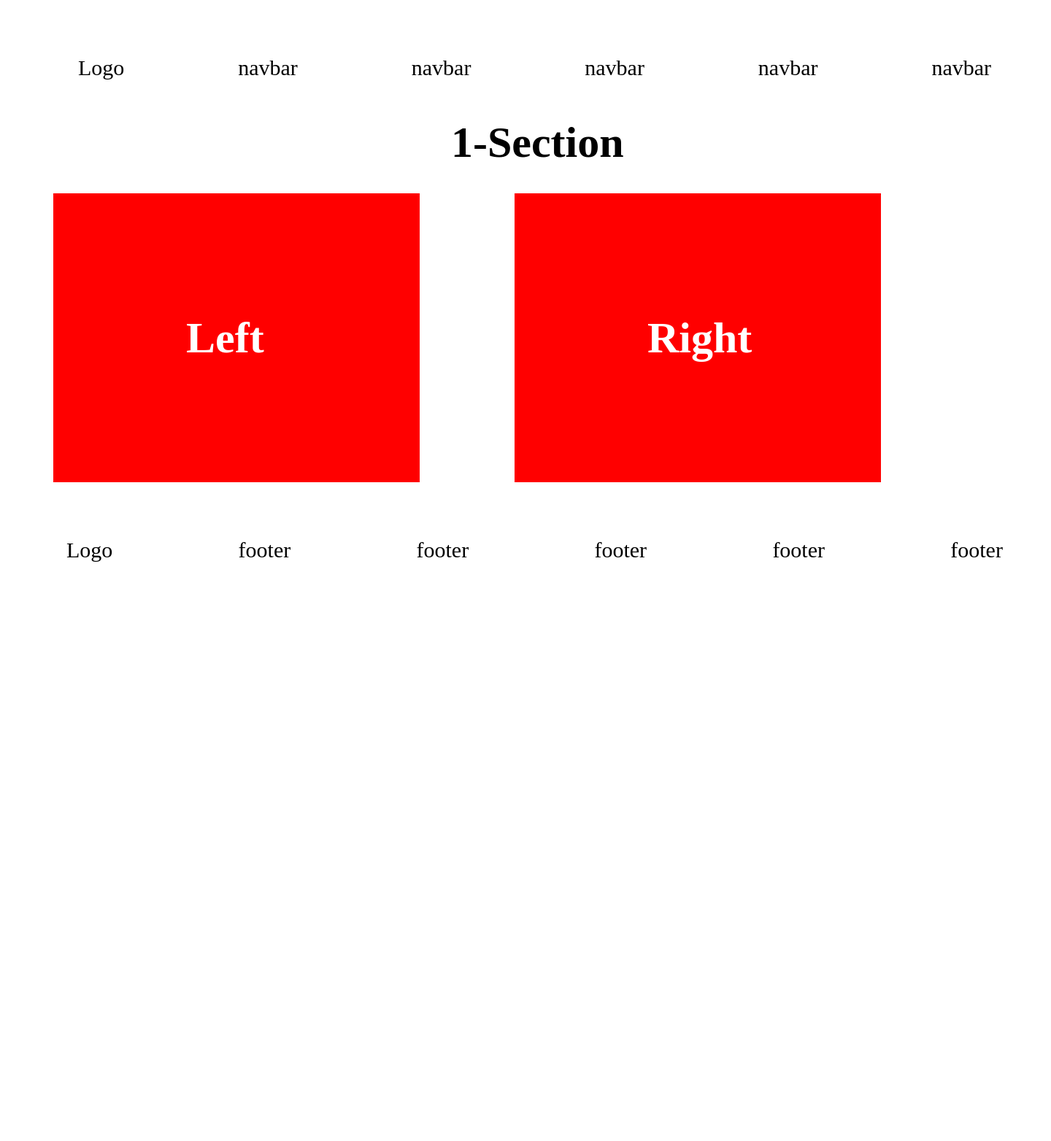
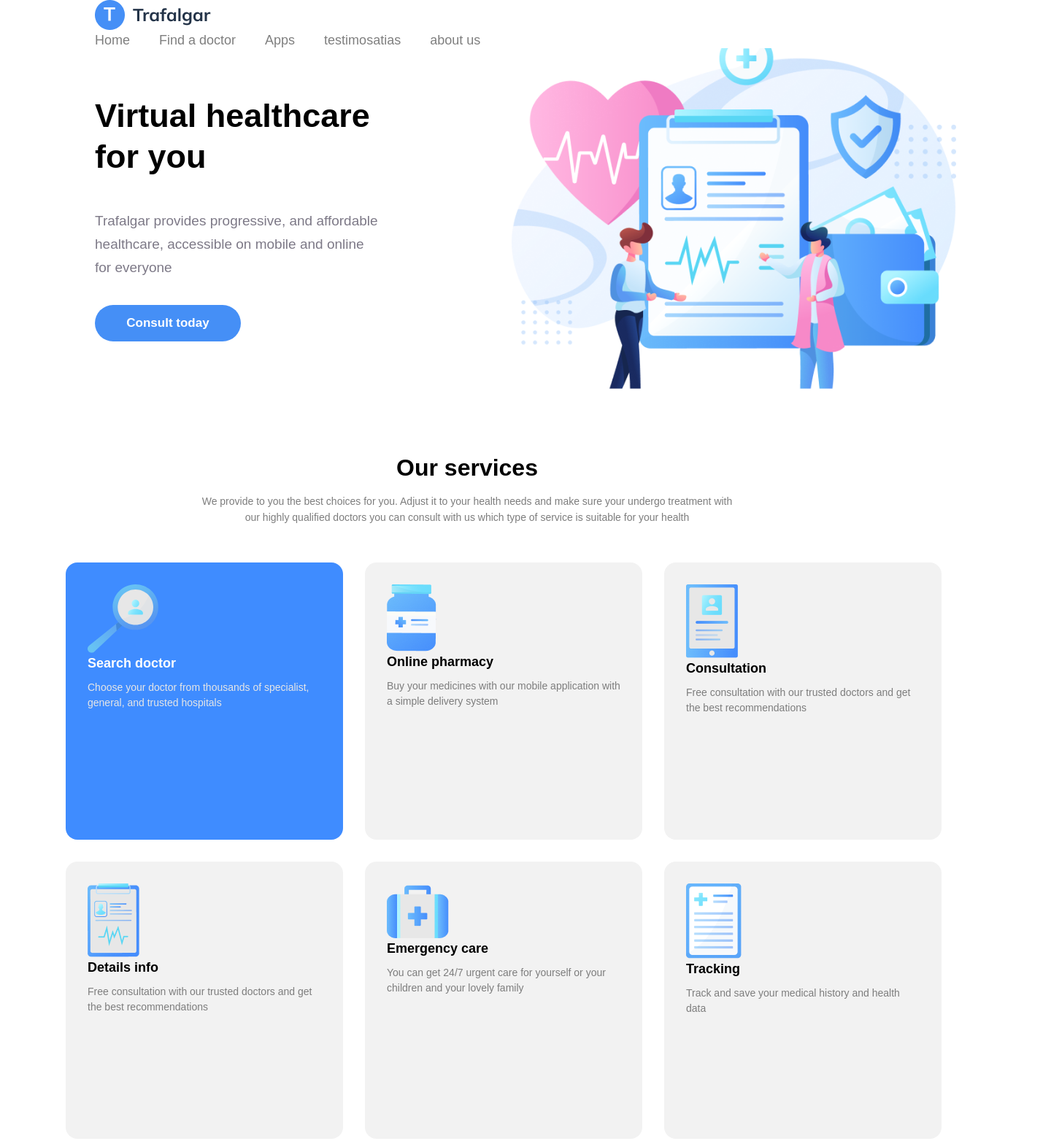
Before and after one commit to shahzo2008/flex, a plain HTML site: page index.html in a window 1280 px wide. Shown: the top 1564 px of the page at 73% size, 1440 px wide, since content can reach past the window. Before the commit the page ends 800 px from the top, so only its background shows below. Drawn offline with Linux system fonts and the light colour scheme.

Commit message:
Add files via upload

```diff
--- a/index.html
+++ b/index.html
@@ -6,27 +6,89 @@
     <title>Document</title>
     <link rel="stylesheet" href="style.css">
 </head>
-<body>
-    <div class="main">
-       <div>Logo</div>
-       <div>navbar</div>
-       <div>navbar</div>
-       <div>navbar</div>
-       <div>navbar</div>
-       <div>navbar</div>
+<body class="back">
+     <header class="header">
+        <nav class="nav">
+            <img src="logo (2).png" alt="" class="logo">
+            <ul>
+                <li>Home</li>
+                <li>Find a doctor</li>
+                <li>Apps</li>
+                <li>testimosatias</li>
+                <li>about us</li>
+            </ul>
+        </nav>
+        <div class="header-content">
+            <div class="header-content_text">
+              <h1>Virtual healthcare <br> for you</h1>
+              <br>
+              <p class="">Trafalgar provides progressive, and affordable <br> healthcare, accessible on mobile and online <br> for everyone</p>
+              <button class="btn">Consult today</button>
+            </div>
+            <div class="header-content_img"></div>
+            <img src="trafalgar-header illustration 1.png" alt="">
+        </div>
+    </header>
+
+    <section class="services">
+    <h2>Our services</h2>
+    <p class="subtitle">
+        We provide to you the best choices for you. Adjust it to your health needs and make sure your undergo treatment
+        with our highly qualified doctors you can consult with us which type of service is suitable for your health
+    </p>
+
+    <div class="cards">
+        <div class="card active">
+            <img src="icon.svg" alt="">
+            <h3>Search doctor</h3>
+            <p>
+                Choose your doctor from thousands of specialist, general, and trusted hospitals
+            </p>
+        </div>
+
+        <div class="card">
+            <img src="icon.png" alt="">
+            <h3>Online pharmacy</h3>
+            <p>
+                Buy your medicines with our mobile application with a simple delivery system
+            </p>
+        </div>
+
+        <div class="card">
+           <img src="icon (2).png" alt="">
+            <h3>Consultation</h3>
+            <p>
+                Free consultation with our trusted doctors and get the best recommendations
+            </p>
+        </div>
+
+        <div class="card">
+            <img src="icon (3).png" alt="">
+            <h3>Details info</h3>
+            <p>
+                Free consultation with our trusted doctors and get the best recommendations
+            </p>
+        </div>
+
+        <div class="card">
+           <img src="icon (4).png" alt="">
+            <h3>Emergency care</h3>
+            <p>
+                You can get 24/7 urgent care for yourself or your children and your lovely family
+            </p>
+        </div>
+
+        <div class="card">
+           <img src="icon (5).png" alt="">
+            <h3>Tracking</h3>
+            <p>
+                Track and save your medical history and health data
+            </p>
+        </div>
     </div>
-    <h1 class="name">1-Section</h1>
-    <div class="title">
-        <div class="box"><h1 class="time">Left</h1></div>
-        <div class="box"><h1 class="time">Right</h1></div>
-    </div>
-        <div class="bottom">
-       <div>Logo</div>
-       <div>footer</div>
-       <div>footer</div>
-       <div>footer</div>
-       <div>footer</div>
-       <div>footer</div>
-    </div>
+
+    <button class="learn-more">Learn more</button>
+  </section>
+
 </body>
 </html>
--- a/style.css
+++ b/style.css
@@ -1,58 +1,178 @@
-.main{
+*{
+    margin: 0;
+    padding: 0;
+    box-sizing: border-box;
+    list-style: none;
+}
+.header{
+    width: 1440px;
+    margin: 0 auto;
+    padding: 0 130px;
+
+}
+/* .header:hover{
+    background-color: yellow; */
+}
+.nav{
+    width: 100%;
     display: flex;
-    width: 1283px;
-    height: 39px;
-    margin-top: 76px;
-    margin-left: 63px;
-    padding-right: 20px;
-    padding-left: 20px;
-    gap: 124px;
-    justify-content: space-around;
-    font-size: 30px;
-}
-.name{
-
-    margin-top: 50px;
-    margin-left: 610px;
-    font-weight: 700px;
-    size: 64px;
-    line-height: 100%;
-    letter-spacing: 0%;
-    font-size: 60px;
-}
-.title{
-    display: flex;
-    justify-content: space-around;
-    color: white;
-
-
+    align-items: center;
+    justify-content: space-between;
 
 }
 
-.box{
+.nav ul{
     display: flex;
-    width: 498px;
-    height: 392px;
-    border: 2px solid red;
-    background-color: red;
-}
-.time{
-    text-align: center;
-    align-content: center;
-    color: white;
-    padding-left: 180px;
-    font-size: 60px;
-}
-.bottom{
-    display: flex;
-    width: 1283px;
-    height: 39px;
-    margin-top: 76px;
-    margin-left: 63px;
-    padding-right: 20px;
-    padding-left: 20px;
-    gap: 124px;
-    justify-content: space-between;
-    font-size: 30px;
+    align-items: center;
+    gap: 40px;
 
 }
+.nav ul li{
+    font-size: 18px;
+    font-weight: 400px;
+    color: black;
+    opacity: 0.5;
+
+}
+/* . nav ul list-style:hover{
+color: red;
+font-weight: 700px;
+opacity: 1;
+transition: all;
+} */
+.nav ul li:hover{
+    color: red;
+    font-weight: 700;
+    opacity: 1;
+    transition: all 1s ;
+}
+.header-content{
+    width: 100%;
+    display: flex;
+    justify-content: space-between;
+    align-items: center;
+}
+.header-content_text{
+    width: 440px;
+}
+.header-content_text h1{
+    font-size: 45px ;
+    font-weight: 700;
+    line-height: 56px ;
+    margin-bottom:26px ;
+}
+.header-content_text p{
+    font-size:19px ;
+    font-weight: 300;
+    line-height: 32px ;
+    color: #7D7987;
+    margin-bottom:35px ;
+}
+.btn{
+    width: 200px;
+    height: 50px;
+    border-radius: 55px;
+    background-color: #458FF6;
+    color: white;
+    font-size: 17px;
+    font-weight: 700;
+    border: none;
+}
+* {
+    margin: 0;
+    padding: 0;
+    box-sizing: border-box;
+    font-family: Arial, sans-serif;
+}
+
+body {
+    background: #fff;
+}
+
+.services {
+    max-width: 1180px;
+    margin: 50px auto;
+    padding: 40px;
+    text-align: center;
+}
+
+.services h2 {
+    font-size: 32px;
+    margin-bottom: 16px;
+}
+
+.subtitle {
+    color: #7d7d7d;
+    font-size: 14px;
+    max-width: 750px;
+    margin: 0 auto 50px;
+    line-height: 1.6;
+}
+
+.cards {
+    display: grid;
+    grid-template-columns: repeat(3, 1fr);
+    gap: 30px;
+}
+
+.card {
+    background: #f2f2f2;
+    border-radius: 16px;
+    padding: 30px;
+    text-align: left;
+    transition: 0.3s;
+    width: 380px;
+    height: 380px;
+
+}
+
+.card .icon {
+    font-size: 32px;
+    margin-bottom: 20px;
+    color: #3f8cff;
+}
+
+.card h3 {
+    font-size: 18px;
+    margin-bottom: 12px;
+}
+
+.card p {
+    font-size: 14px;
+    color: #7d7d7d;
+    line-height: 1.5;
+}
+
+/* Active / Hover card */
+.card:hover,
+.card.active {
+    background: #3f8cff;
+    color: #fff;
+}
+
+.card:hover p,
+.card.active p {
+    color: #e6e6e6;
+}
+
+.card:hover .icon,
+.card.active .icon {
+    color: #fff;
+}
+
+.learn-more {
+    margin-top: 50px;
+    padding: 12px 36px;
+    background: transparent;
+    border: 1px solid #3f8cff;
+    color: #3f8cff;
+    border-radius: 30px;
+    cursor: pointer;
+    font-size: 14px;
+    transition: 0.3s;
+}
+
+.learn-more:hover {
+    background: #3f8cff;
+    color: #fff;
+}
```
Also changed, not shown: icon (2).png (added), icon (3).png (added), icon (4).png (added), icon (5).png (added), icon.png (added), icon.svg (added), logo (2).png (added), trafalgar-header illustration 1.png (added).
